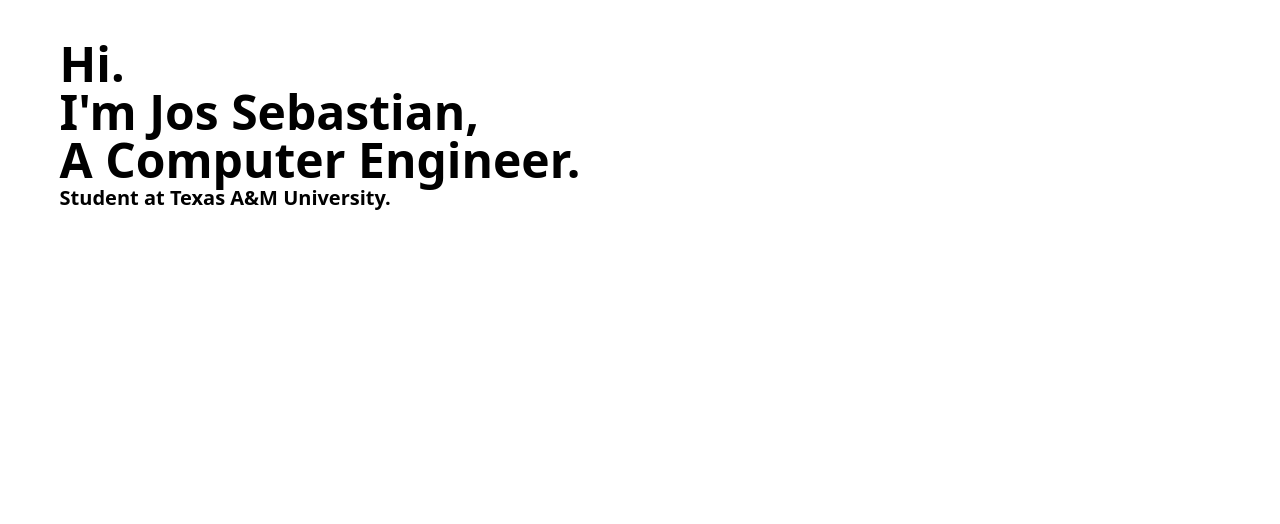
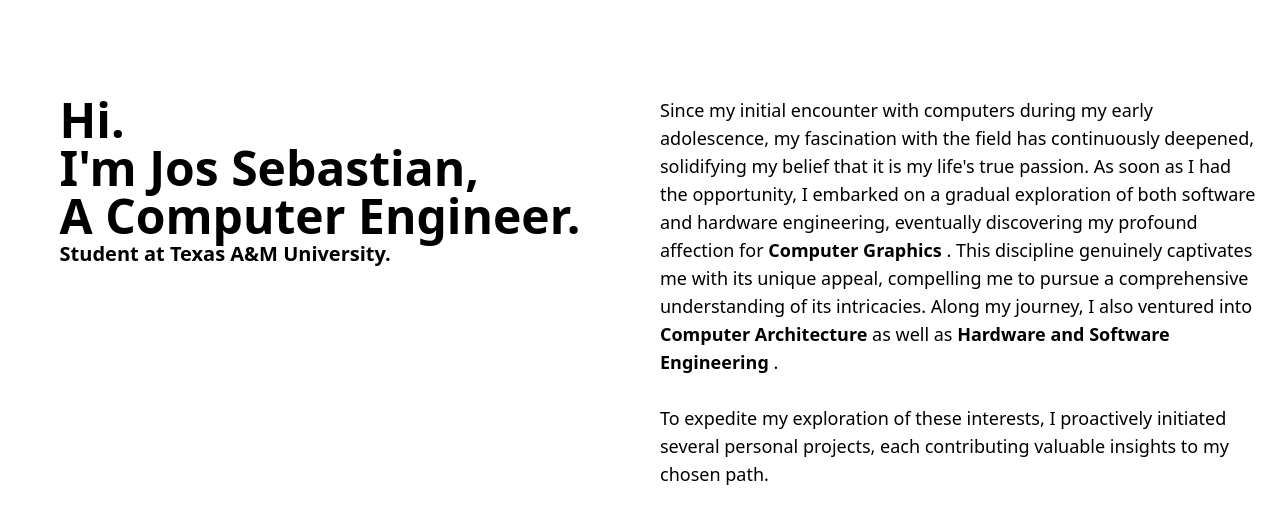
Before and after one commit to JosSebastian/portfolio, a Nuxt app: page / in a window 1280 px wide. Shown: the top 524 px of the page. Built offline with nearby package versions, Linux system fonts and the light colour scheme.

Commit message:
layout change and about page text implementation

```diff
--- a/components/section/three.vue
+++ b/components/section/three.vue
@@ -2,7 +2,27 @@
 
 <template>
   <PrimitiveSection title="ABOUT">
-    <div class="px-5 py-0 text-lg"></div>
+    <div class="flex flex-col px-5 py-0 text-lg">
+      <span>
+        Since my initial encounter with computers during my early adolescence,
+        my fascination with the field has continuously deepened, solidifying my
+        belief that it is my life's true passion. As soon as I had the
+        opportunity, I embarked on a gradual exploration of both software and
+        hardware engineering, eventually discovering my profound affection for
+        <span class="font-bold hover:text-blue-100"> Computer Graphics </span>.
+        This discipline genuinely captivates me with its unique appeal,
+        compelling me to pursue a comprehensive understanding of its
+        intricacies. Along my journey, I also ventured into
+        <span class="font-bold"> Computer Architecture </span>as well as
+        <span class="font-bold"> Hardware and Software Engineering </span>.
+      </span>
+      <br />
+      <span>
+        To expedite my exploration of these interests, I proactively initiated
+        several personal projects, each contributing valuable insights to my
+        chosen path.
+      </span>
+    </div>
   </PrimitiveSection>
 </template>
 
--- a/pages/index.vue
+++ b/pages/index.vue
@@ -3,12 +3,12 @@
 <template>
   <div class="flex flex-col w-full h-full lg:flex-row">
     <div
-      class="top-0 flex flex-col justify-between max-h-screen p-5 lg:w-1/2 lg:p-10 lg:sticky lg:items-center">
+      class="top-0 flex flex-col justify-between max-h-screen p-5 lg:w-1/2 lg:px-9 lg:py-24 lg:sticky lg:items-center">
       <SectionOne />
       <SectionTwo />
     </div>
     <div
-      class="top-0 flex flex-col min-h-screen justify-normal lg:w-1/2 lg:p-10">
+      class="top-0 flex flex-col items-center min-h-screen lg:w-1/2 lg:px-18 lg:py-24 lg:gap-12">
       <SectionThree />
       <SectionFour />
       <SectionFive />
```
